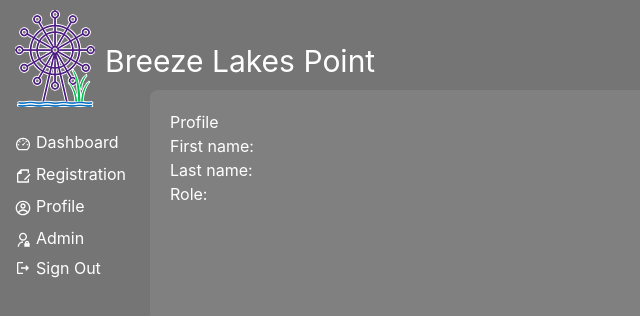
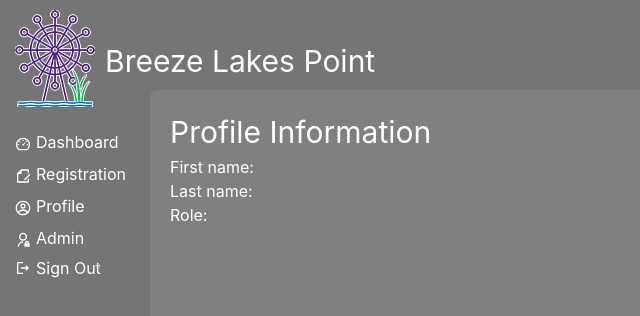
Before and after one commit to kristenkinnearohlmann/breeze-lakes-point-2, a Next.js app: page /profile in a window 1280 px wide. Shown: the top 316 px of the page, without its empty margins (0-640 px from the left). Built offline with nearby package versions, Linux system fonts and the light colour scheme; no server answers.

Commit message:
Formatted header on Profile page

```diff
--- a/pages/profile.tsx
+++ b/pages/profile.tsx
@@ -9,7 +9,7 @@ const Profile = () => {
     <div>
       <HeadMeta subtitle="Profile" />
       <Box>
-        <Text>Profile</Text>
+        <Text fontSize="3xl">Profile Information</Text>
         <Text>First name: {user?.firstName}</Text>
         <Text>Last name: {user?.lastName}</Text>
         <Text>Role: {user?.role}</Text>
```
